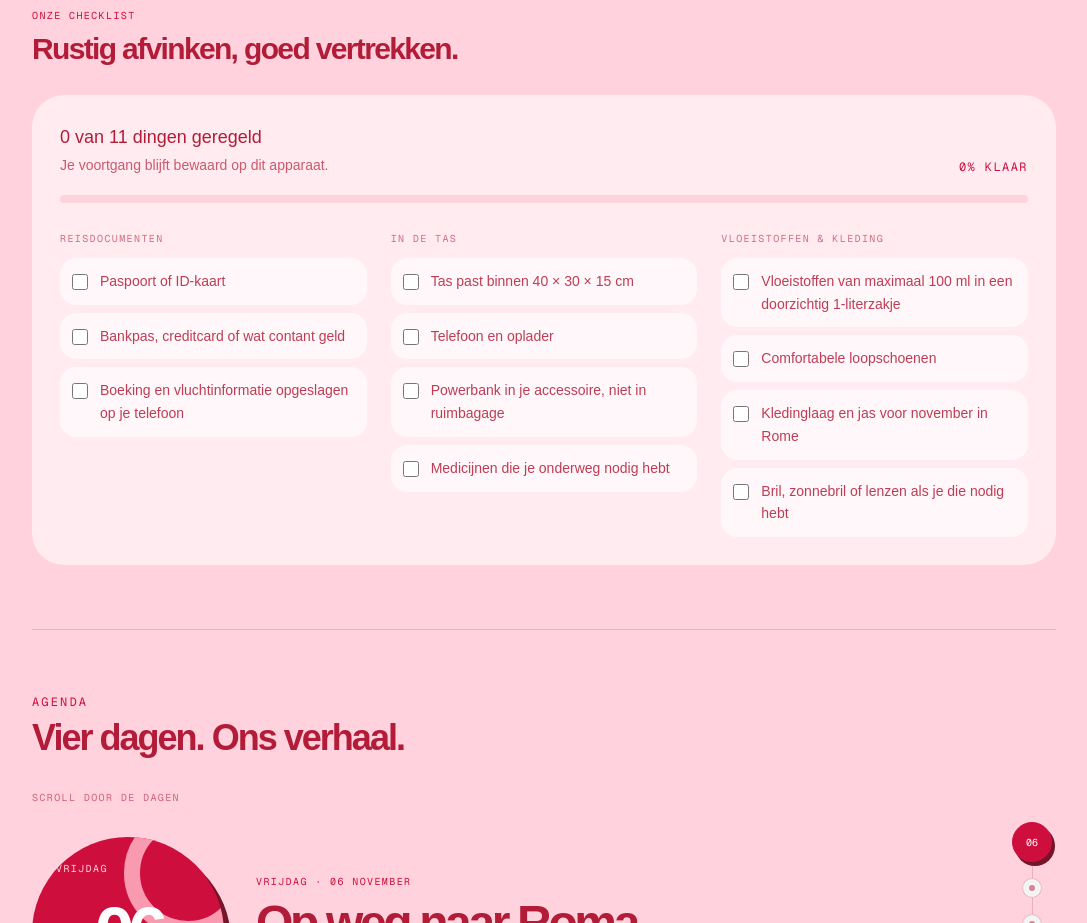
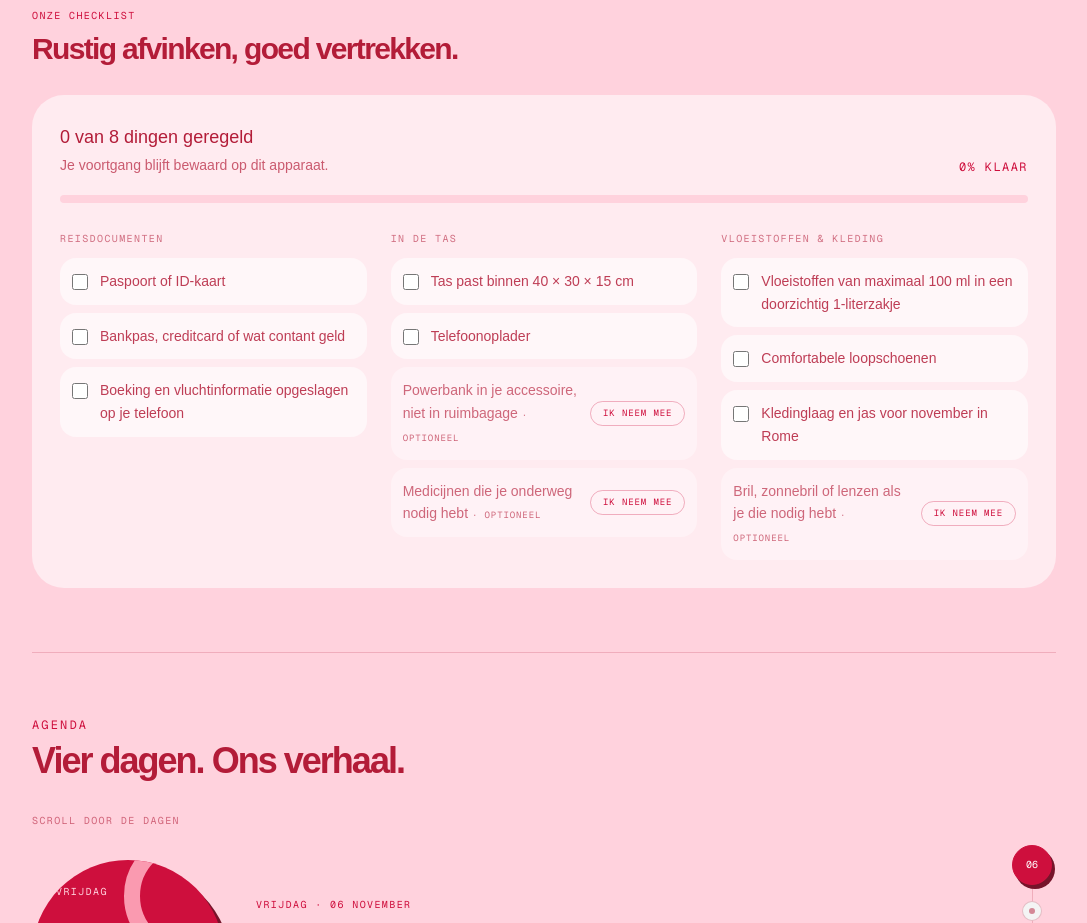
Before and after one commit to basarens/basarens.com, a Next.js app: page /rome-2026 in a window 1280 px wide. Shown: the part 1300-2223 px from the top of the page, without its empty margins (96-1183 px from the left). Built offline with nearby package versions, Linux system fonts and the light colour scheme.

Commit message:
feat: make packing extras optional

```diff
--- a/components/rome-packing-checklist.tsx
+++ b/components/rome-packing-checklist.tsx
@@ -17,9 +17,9 @@ const checklist = [
     title: "In de tas",
     items: [
       { id: "bag", label: "Tas past binnen 40 × 30 × 15 cm" },
-      { id: "phone", label: "Telefoon en oplader" },
-      { id: "powerbank", label: "Powerbank in je accessoire, niet in ruimbagage" },
-      { id: "medicine", label: "Medicijnen die je onderweg nodig hebt" },
+      { id: "phone", label: "Telefoonoplader" },
+      { id: "powerbank", label: "Powerbank in je accessoire, niet in ruimbagage", optional: true },
+      { id: "medicine", label: "Medicijnen die je onderweg nodig hebt", optional: true },
     ],
   },
   {
@@ -28,15 +28,28 @@ const checklist = [
       { id: "liquids", label: "Vloeistoffen van maximaal 100 ml in een doorzichtig 1-literzakje" },
       { id: "shoes", label: "Comfortabele loopschoenen" },
       { id: "layers", label: "Kledinglaag en jas voor november in Rome" },
-      { id: "glasses", label: "Bril, zonnebril of lenzen als je die nodig hebt" },
+      { id: "glasses", label: "Bril, zonnebril of lenzen als je die nodig hebt", optional: true },
     ],
   },
 ];
 
-const totalItems = checklist.reduce((total, group) => total + group.items.length, 0);
+const requiredItemIds = checklist.flatMap((group) =>
+  group.items.filter((item) => !item.optional).map((item) => item.id),
+);
+
+const optionalItemIds = checklist.flatMap((group) =>
+  group.items.filter((item) => item.optional).map((item) => item.id),
+);
+
+type ChecklistState = {
+  checked: string[];
+  includedOptional: string[];
+};
+
+const emptyChecklistState: ChecklistState = { checked: [], includedOptional: [] };
 
 export function RomePackingChecklist() {
-  const [checkedItems, setCheckedItems] = useState<string[]>([]);
+  const [checklistState, setChecklistState] = useState<ChecklistState>(emptyChecklistState);
 
   useEffect(() => {
     const loadSavedItems = window.setTimeout(() => {
@@ -47,7 +60,26 @@ export function RomePackingChecklist() {
       try {
         const parsedItems: unknown = JSON.parse(savedItems);
         if (Array.isArray(parsedItems) && parsedItems.every((item) => typeof item === "string")) {
-          setCheckedItems(parsedItems);
+          setChecklistState({
+            checked: parsedItems,
+            includedOptional: parsedItems.filter((item) => optionalItemIds.includes(item)),
+          });
+        }
+
+        if (
+          typeof parsedItems === "object" &&
+          parsedItems !== null &&
+          "checked" in parsedItems &&
+          "includedOptional" in parsedItems &&
+          Array.isArray(parsedItems.checked) &&
+          Array.isArray(parsedItems.includedOptional) &&
+          parsedItems.checked.every((item) => typeof item === "string") &&
+          parsedItems.includedOptional.every((item) => typeof item === "string")
+        ) {
+          setChecklistState({
+            checked: parsedItems.checked,
+            includedOptional: parsedItems.includedOptional,
+          });
         }
       } catch {
         window.localStorage.removeItem(storageKey);
@@ -57,18 +89,40 @@ export function RomePackingChecklist() {
     return () => window.clearTimeout(loadSavedItems);
   }, []);
 
-  function toggleItem(id: string) {
-    setCheckedItems((currentItems) => {
-      const nextItems = currentItems.includes(id)
-        ? currentItems.filter((item) => item !== id)
-        : [...currentItems, id];
-
-      window.localStorage.setItem(storageKey, JSON.stringify(nextItems));
-      return nextItems;
+  function updateChecklist(updater: (currentState: ChecklistState) => ChecklistState) {
+    setChecklistState((currentState) => {
+      const nextState = updater(currentState);
+      window.localStorage.setItem(storageKey, JSON.stringify(nextState));
+      return nextState;
     });
   }
 
-  const completed = checkedItems.length;
+  function toggleItem(id: string) {
+    updateChecklist((currentState) => ({
+      ...currentState,
+      checked: currentState.checked.includes(id)
+        ? currentState.checked.filter((item) => item !== id)
+        : [...currentState.checked, id],
+    }));
+  }
+
+  function includeOptionalItem(id: string) {
+    updateChecklist((currentState) => ({
+      ...currentState,
+      includedOptional: [...currentState.includedOptional, id],
+    }));
+  }
+
+  function removeOptionalItem(id: string) {
+    updateChecklist((currentState) => ({
+      checked: currentState.checked.filter((item) => item !== id),
+      includedOptional: currentState.includedOptional.filter((item) => item !== id),
+    }));
+  }
+
+  const activeItemIds = [...requiredItemIds, ...checklistState.includedOptional];
+  const totalItems = activeItemIds.length;
+  const completed = checklistState.checked.filter((item) => activeItemIds.includes(item)).length;
   const progress = Math.round((completed / totalItems) * 100);
 
   return (
@@ -91,11 +145,15 @@ export function RomePackingChecklist() {
             <h4 className="font-mono text-[10px] uppercase tracking-[0.14em] text-[#b31c38]/60">{group.title}</h4>
             <ul className="mt-3 space-y-2">
               {group.items.map((item) => {
-                const isChecked = checkedItems.includes(item.id);
+                const isOptional = item.optional === true;
+                const isIncluded = !isOptional || checklistState.includedOptional.includes(item.id);
+                const isChecked = checklistState.checked.includes(item.id);
 
                 return (
                   <li key={item.id}>
-                    <label className={`flex cursor-pointer items-start gap-3 rounded-2xl px-3 py-3 text-sm leading-relaxed transition-colors ${isChecked ? "bg-[#ffd2dd]/70 text-[#b31c38]/55" : "bg-white/60 text-[#b31c38]/85 hover:bg-white"}`}>
+                    {isIncluded ? (
+                      <div className={`flex items-start gap-3 rounded-2xl px-3 py-3 text-sm leading-relaxed transition-colors ${isChecked ? "bg-[#ffd2dd]/70 text-[#b31c38]/55" : "bg-white/60 text-[#b31c38]/85 hover:bg-white"}`}>
+                        <label className="flex min-w-0 flex-1 cursor-pointer items-start gap-3">
                           <input
                             checked={isChecked}
                             className="mt-1 h-4 w-4 shrink-0 accent-[#ce0f3d]"
@@ -104,6 +162,20 @@ export function RomePackingChecklist() {
                           />
                           <span className={isChecked ? "line-through" : undefined}>{item.label}</span>
                         </label>
+                        {isOptional ? (
+                          <button className="shrink-0 font-mono text-[9px] uppercase tracking-[0.1em] text-[#b31c38]/50 underline underline-offset-4" onClick={() => removeOptionalItem(item.id)} type="button">
+                            Niet nodig
+                          </button>
+                        ) : null}
+                      </div>
+                    ) : (
+                      <div className="flex items-center gap-3 rounded-2xl bg-white/35 px-3 py-3 text-sm leading-relaxed text-[#b31c38]/65">
+                        <span className="min-w-0 flex-1">{item.label} <span className="font-mono text-[9px] uppercase tracking-[0.1em]">· optioneel</span></span>
+                        <button className="shrink-0 rounded-full border border-[#ce0f3d]/30 px-3 py-1 font-mono text-[9px] uppercase tracking-[0.1em] text-[#ce0f3d] transition-colors hover:bg-[#ce0f3d] hover:text-white" onClick={() => includeOptionalItem(item.id)} type="button">
+                          Ik neem mee
+                        </button>
+                      </div>
+                    )}
                   </li>
                 );
               })}
```
Lines whose indentation alone changed are shown as unchanged.
